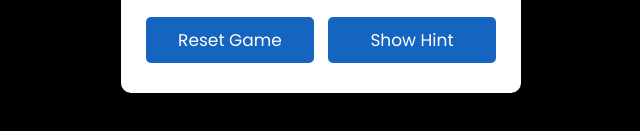
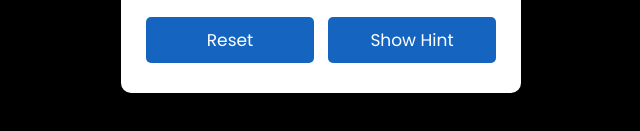
Before and after one commit to lykanranger/word-guess-game, a plain HTML site: page index.html in a window 1280 px wide. Shown: the part 475-606 px from the top of the page, 319-959 px from the left. Drawn offline with Linux system fonts and the light colour scheme.

Commit message:
Update index.html

```diff
--- a/index.html
+++ b/index.html
@@ -22,7 +22,7 @@
                 <p class="hint">Hint: <span></span></p>
             </div>
             <div class="buttons">
-                <button class="reset">Reset Game</button>
+                <button class="reset">Reset</button>
                 <button class="showhint">Show Hint</button>
             </div>
         </div>
```
